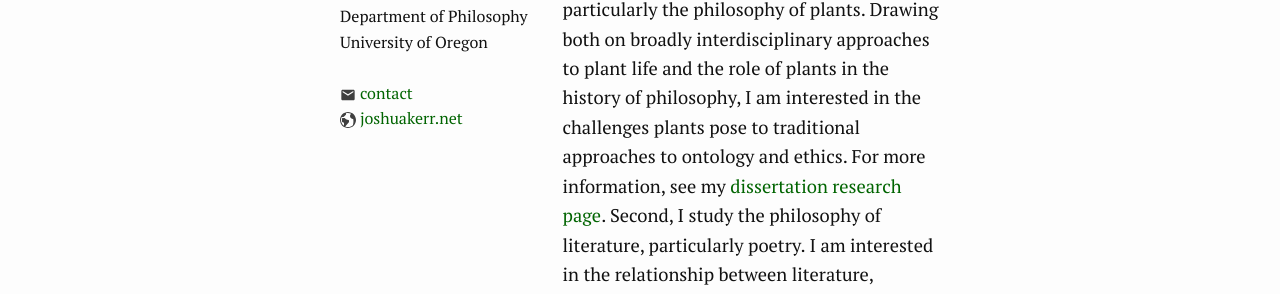
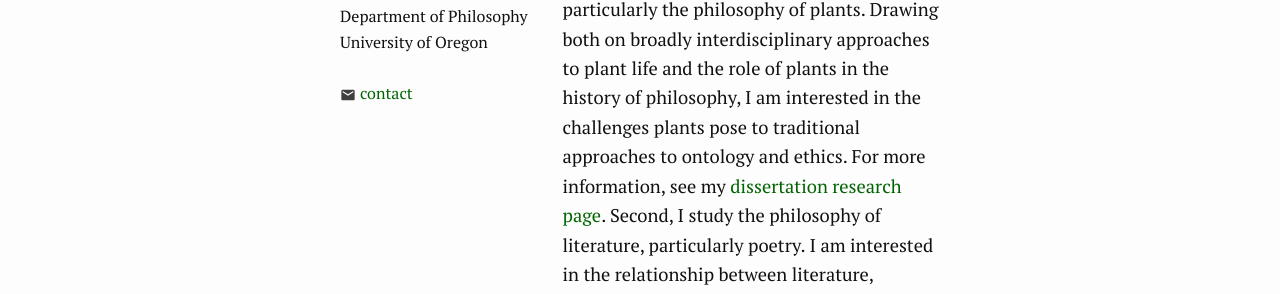
Before and after one commit to joshuakerr/joshuakerr.github.io.old, a Jekyll site: the page built from index.md, in a window 1280 px wide. Shown: the part 352-646 px from the top of the page. Built offline with Jekyll 4.4.1, drawn with Linux system fonts in a browser that asks for light colours.

Commit message:
theme updates

```diff
--- a/_config.yml
+++ b/_config.yml
@@ -5,4 +5,3 @@ title_html: "Joshua D. Kerr"
 description: "Ph.D. Candidate<br>Department of Philosophy<br>University of Oregon"
 
 email: jkerr@uoregon.edu
-author_website: joshuakerr.net
```
